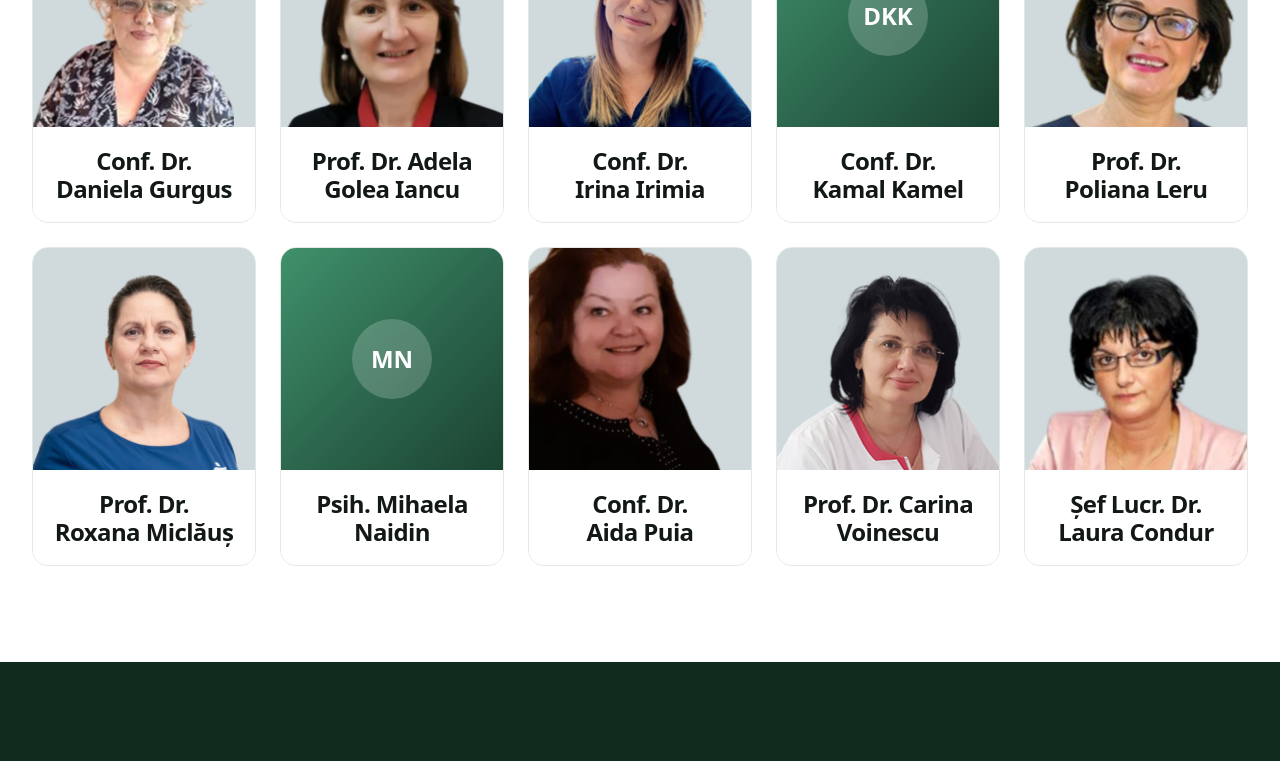
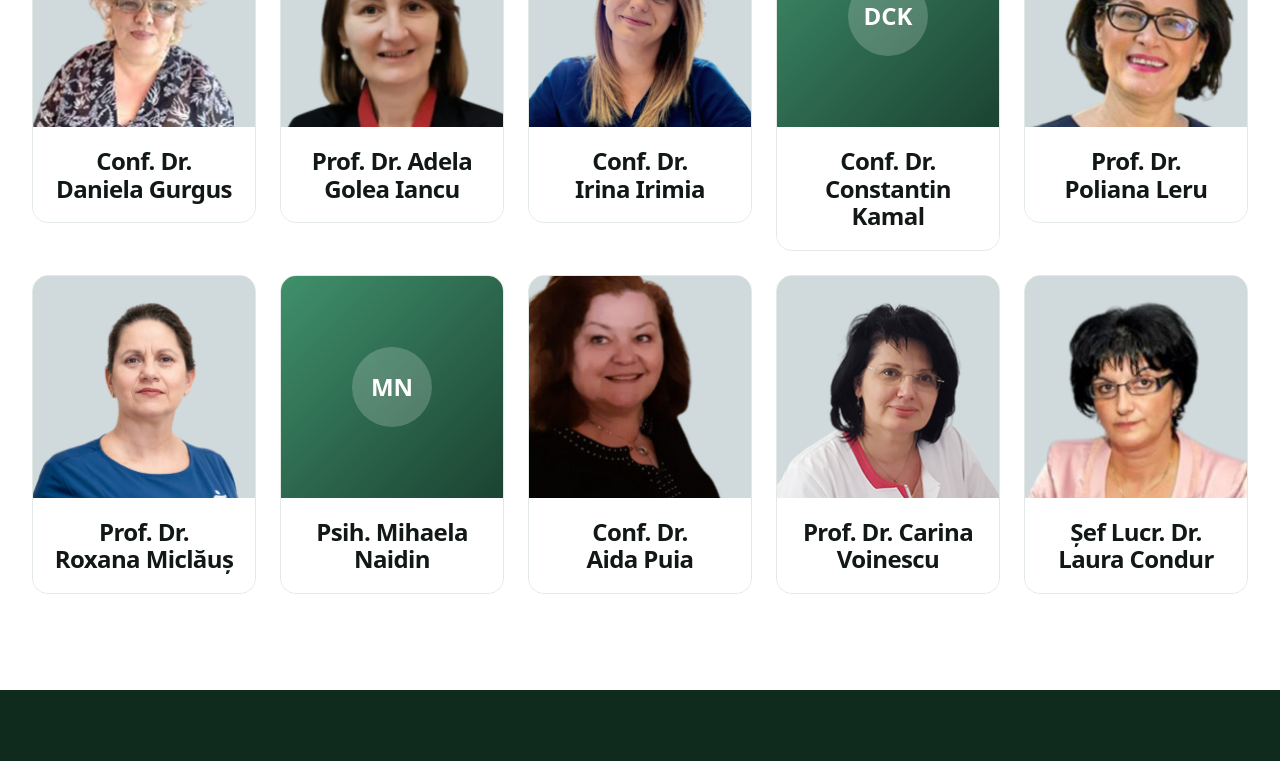
Before and after one commit to SwagMasterPro/wwwaslmro, a Next.js app: page /echipa in a window 1280 px wide. Shown: the part 2310-3071 px from the top of the page. Built offline with nearby package versions, Linux system fonts and the light colour scheme.

Commit message:
Fix member name: Constantin Kamal (not Kamal Kamel)

```diff
--- a/app/echipa/page.tsx
+++ b/app/echipa/page.tsx
@@ -36,7 +36,7 @@ const consiliulStiintific = [
   { name: "Conf. Dr. Daniela Gurgus", image: "/images/conf-dr-daniela-gurgus.png" },
   { name: "Prof. Dr. Adela Golea Iancu", image: "/images/prof-dr-adela-iancu.png" },
   { name: "Conf. Dr. Irina Irimia", image: "/images/conf-dr-irina-irimia.png" },
-  { name: "Conf. Dr. Kamal Kamel", image: null },
+  { name: "Conf. Dr. Constantin Kamal", image: null },
   { name: "Prof. Dr. Poliana Leru", image: "/images/prof-dr-poliana-leru.png" },
   { name: "Prof. Dr. Roxana Miclăuș", image: "/images/prof-dr-roxana-miclaus.png" },
   { name: "Psih. Mihaela Naidin", image: null },
```
